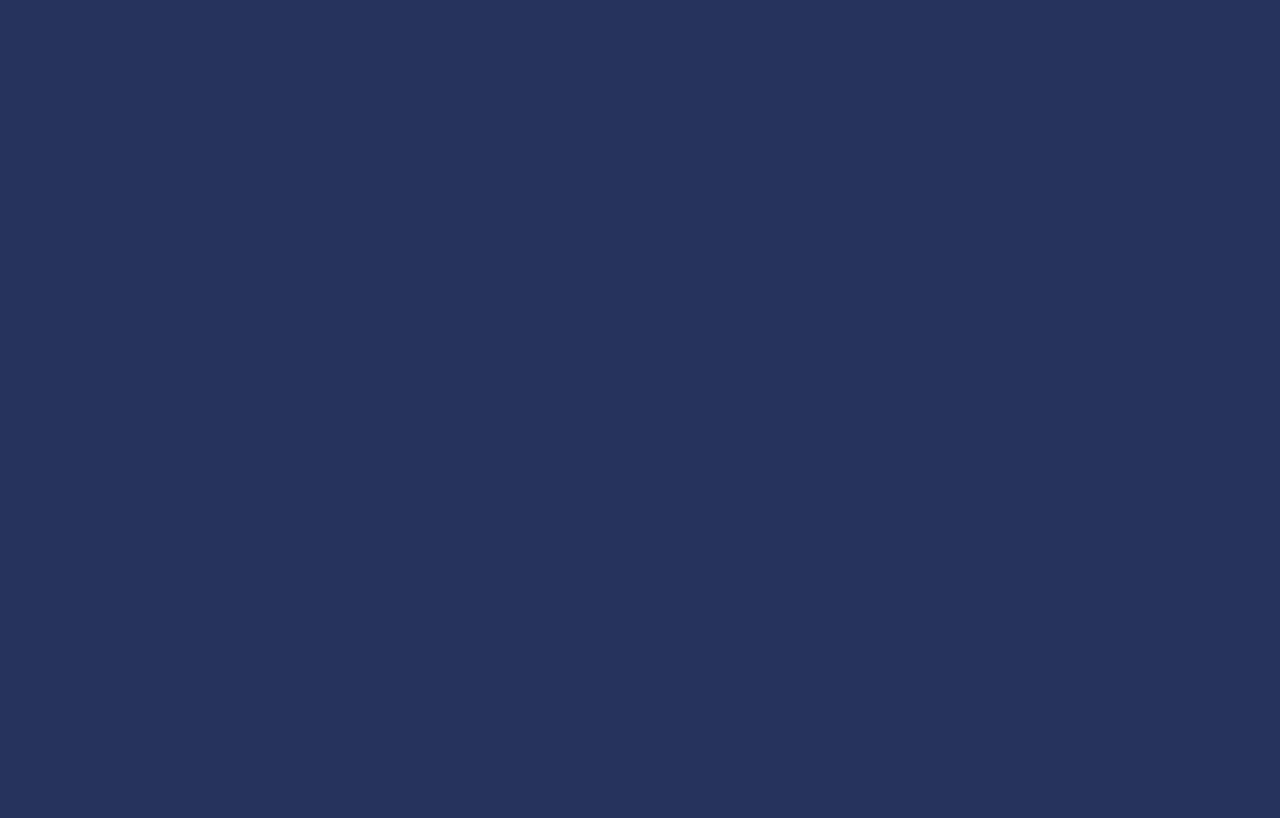
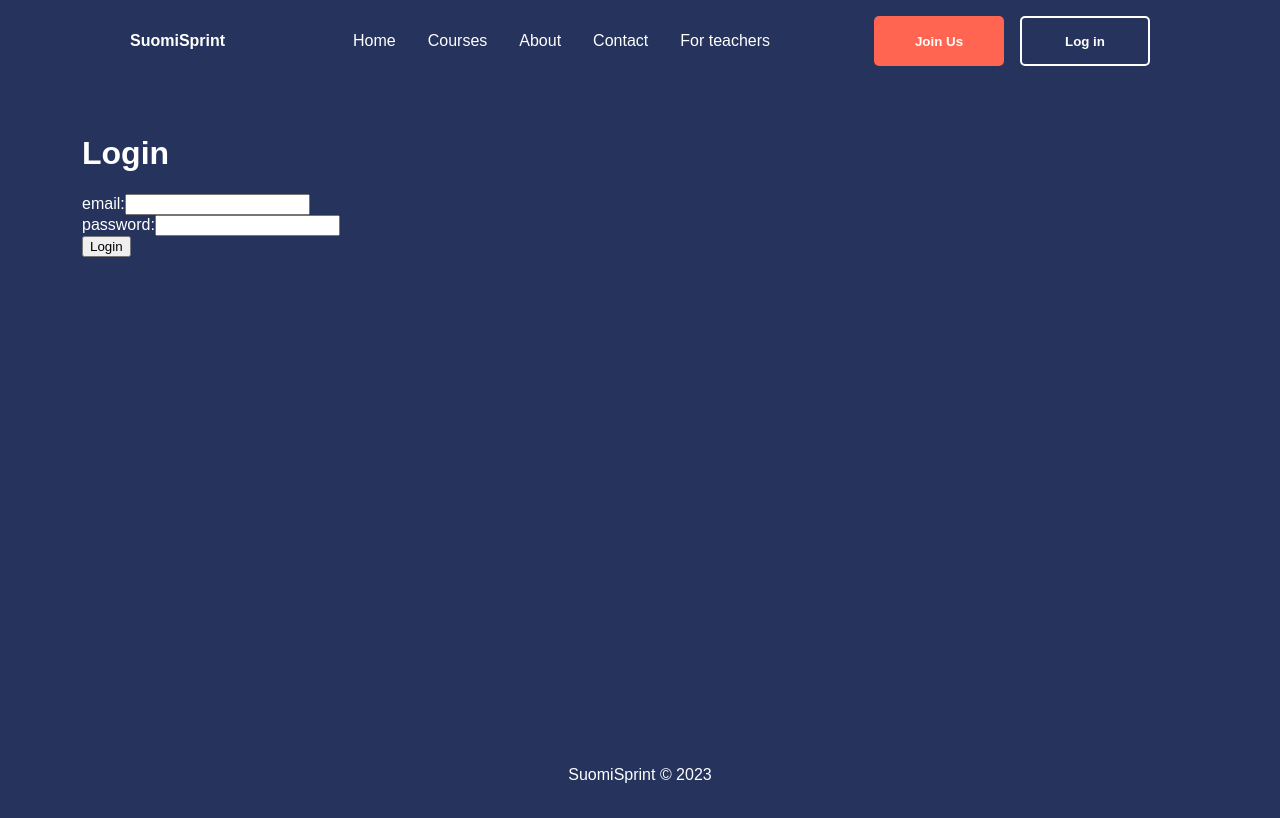
Before and after one commit to A-Yerkeshev/suomisprint, a React (Create React App) app in the folder Frontend/: page /login in a window 1280 px wide. Before the commit this address had no page. Shown: the top 818 px of the page. Built offline with nearby package versions, Linux system fonts and the light colour scheme.

Commit message:
Add Login page

```diff
--- a/Frontend/src/App.js
+++ b/Frontend/src/App.js
@@ -13,6 +13,7 @@ import CourseDescription from "./pages/Description";
 import EditCourses from "./pages/EditCourses";
 import Register from "./pages/Register";
 import GlobalContext from "./components/GlobalContext";
+import Login from "./pages/Login";
 
 function App() {
   const currentUserContext = useState(null);
@@ -32,6 +33,7 @@ function App() {
             <Route path="description/:id" element={<CourseDescription />} />
             <Route path="editcourses" element={<EditCourses />} />
             <Route path="register" element={<Register />} />
+            <Route path="login" element={<Login />} />
           </Route>
         </Routes>
       </GlobalContext.Provider>
--- /dev/null
+++ b/Frontend/src/pages/Login.js
@@ -0,0 +1,81 @@
+import { useState, useContext } from "react";
+import { useNavigate } from "react-router-dom";
+import GlobalContext from "../components/GlobalContext";
+
+function Login() {
+  const [credentials, setCredentials] = useState({
+    email: '',
+    password: ''
+  });
+  const { currentUserContext } = useContext(GlobalContext);
+  const [currentUser, setCurrentUser] = currentUserContext;
+  const redirect = useNavigate();
+
+  const handleChange = (event) => {
+    const { name, value } = event.target;
+
+    setCredentials({
+      ...credentials,
+      [name]: value
+    });
+  }
+
+  const submit = async (event) => {
+    event.preventDefault();
+
+    try {
+      const res = await fetch(process.env.REACT_APP_BACKEND_URL + '/api/users/login', {
+        method: 'POST',
+        headers: {
+          'Content-Type': 'application/json',
+        },
+        body: JSON.stringify(credentials)
+      })
+
+      if (!res.ok) {
+        const e = await res.json();
+        throw new Error(e.error);
+      }
+
+      const user = await res.json();
+
+      setCurrentUser(user);
+      redirect('/courses');
+    } catch(err) {
+      console.log(err);
+    }
+  }
+
+  return (
+    <div>
+      <h1>Login</h1>
+      <form>
+        <div>
+          <label htmlFor="email">email:</label>
+          <input
+              type="email"
+              id="email"
+              name="email"
+              value={credentials.email}
+              onChange={handleChange}
+              required
+            />
+        </div>
+        <div>
+          <label htmlFor="password">password:</label>
+          <input
+              type="password"
+              id="password"
+              name="password"
+              value={credentials.password}
+              onChange={handleChange}
+              required
+            />
+        </div>
+        <button type="button" onClick={submit}>Login</button>
+      </form>
+    </div>
+  )
+}
+
+export default Login;
```
Also changed, not shown: 1 other file (tests, documents, lock files or other folders).
